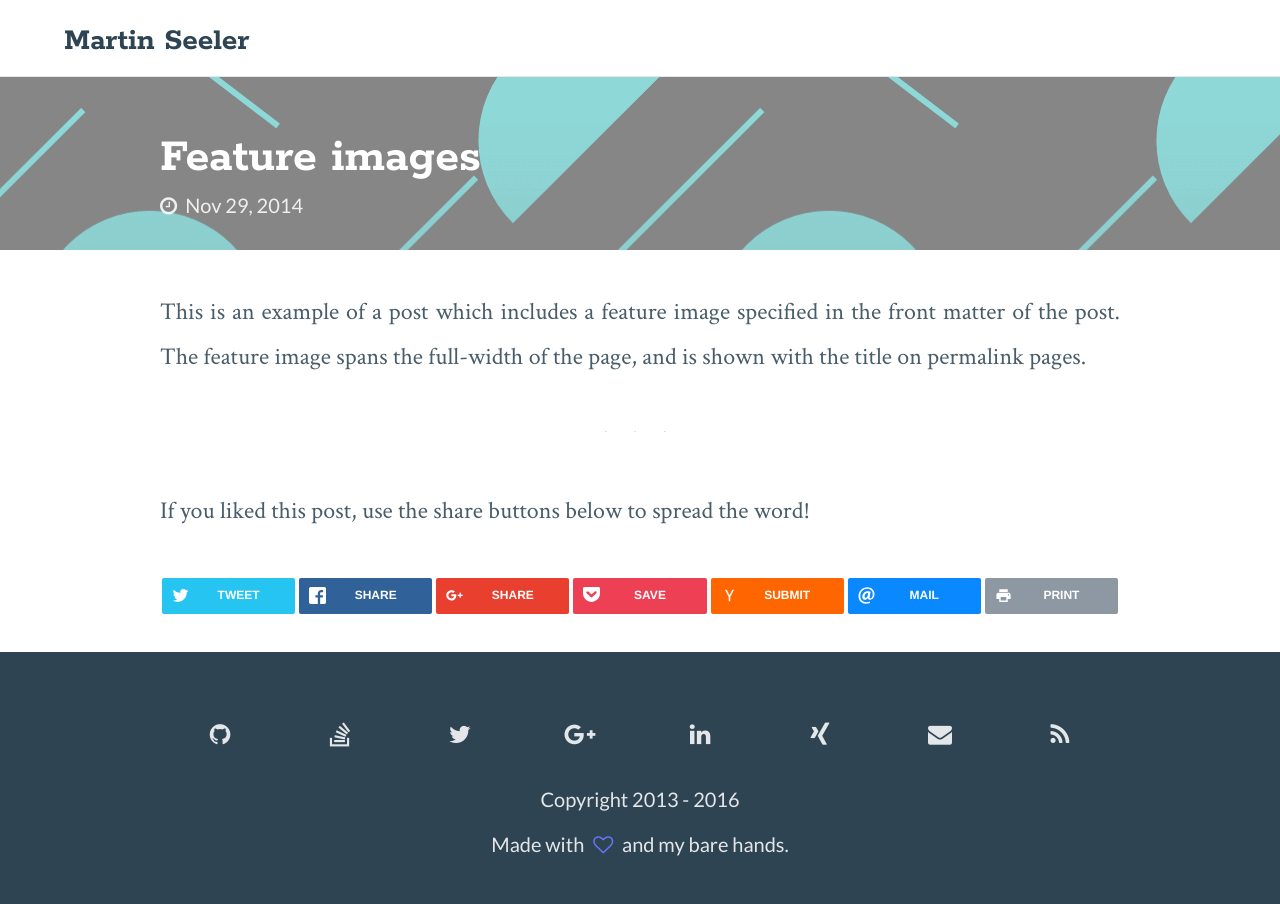
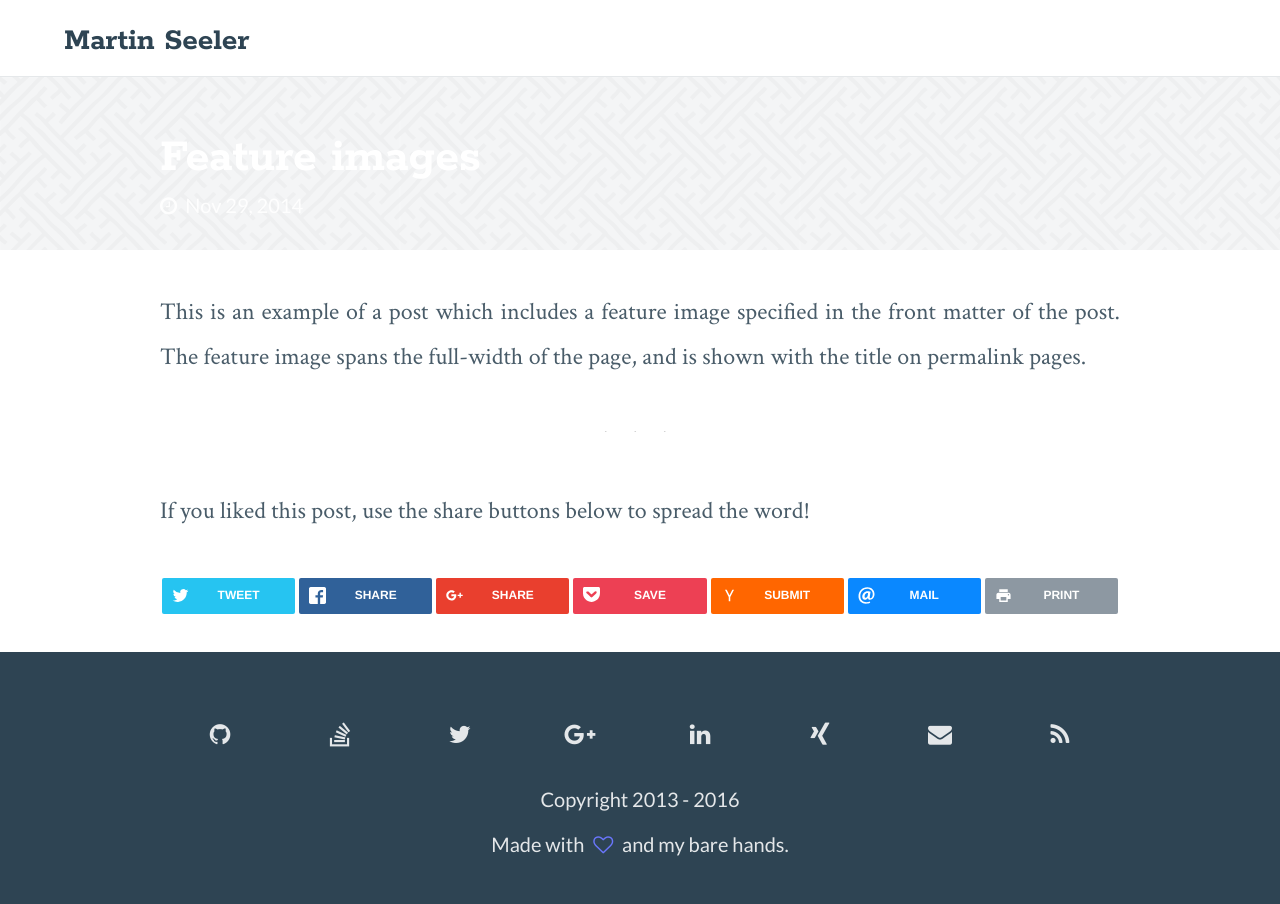
Before and after one commit to MartinSeeler/MartinSeeler.github.io, a Jekyll site: the page built from _posts/2014-11-29-feature-images.md, in a window 1280 px wide. Built offline with Jekyll 4.4.1, drawn with Linux system fonts in a browser that asks for light colours.

Commit message:
Change article feature images

```diff
--- a/_posts/2014-11-29-feature-images.md
+++ b/_posts/2014-11-29-feature-images.md
@@ -2,7 +2,7 @@
 layout: blogpost
 category: blog
 title: Feature images
-feature-img: "img/sample_feature_img.png"
+feature-img: "img/pattern/sayagata-400px.png"
 light-headline: true
 ---
 This is an example of a post which includes a feature image specified in the front matter of the post. The feature image spans the full-width of the page, and is shown with the title on permalink pages.
```
Also changed, not shown: _posts/2014-11-28-markdown-and-html.md (+0 -1 lines), _posts/2014-11-30-sample-post.md (+0 -1 lines).
